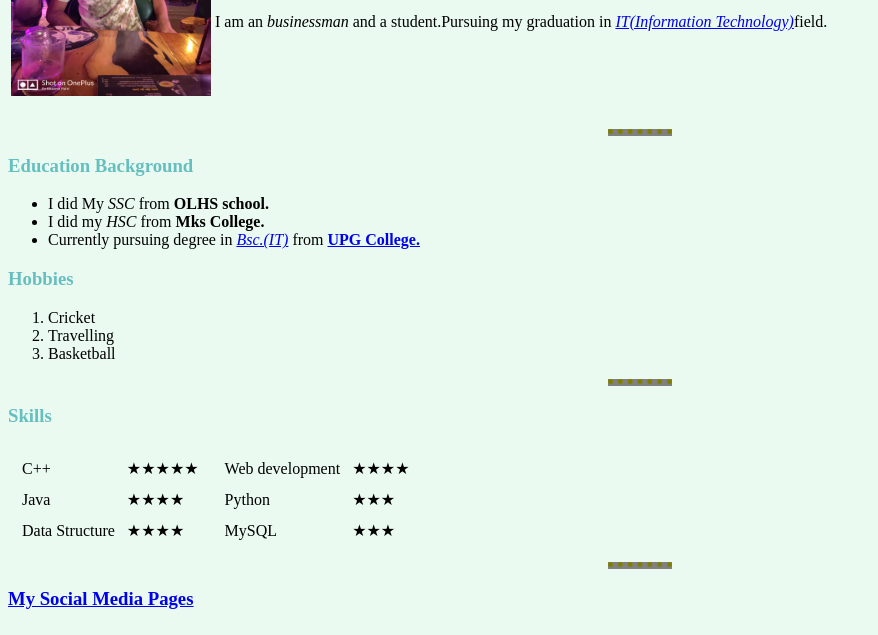
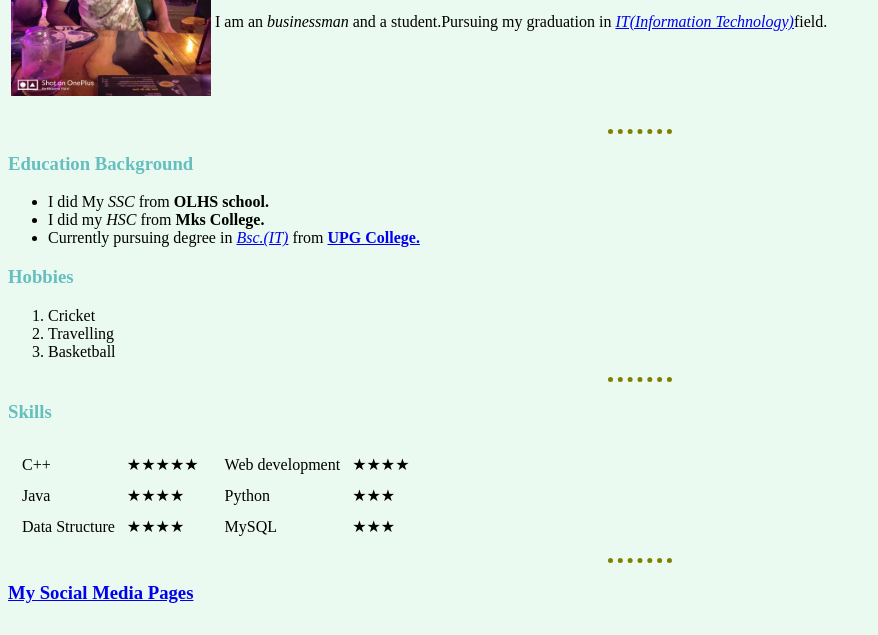
Before and after one commit to shyamshandha/cv, a plain HTML site: page index.html in a window 1280 px wide. Shown: the part 165-800 px from the top of the page, without its empty margins (0-878 px from the left). Drawn offline with Linux system fonts and the light colour scheme.

Commit message:
Update index.html

```diff
--- a/index.html
+++ b/index.html
@@ -29,7 +29,7 @@
   <br>
   <p>I am an <em>businessman</em> and an a student as well.Pursuing my graduartion in <em>
       <a href="https://en.wikipedia.org/wiki/Information_technology"> IT(Information Technology)</a></em>field. </p>-->
-  <hr size="4" noshade>
+  <hr>
 
   <h3>Education Background</h3>
   <ul>
@@ -44,7 +44,7 @@
     <li>Travelling</li>
     <li>Basketball</li>
   </ol>
-  <hr size="4" noshade>
+  <hr>
 
   <h3>Skills</h3>
 
@@ -86,7 +86,7 @@
   </table>
 
 
-  <hr size="4" noshade>
+  <hr>
   <h3><a href="socialmedia.html">My Social Media Pages</a>
   </h3>
 </body>
```
